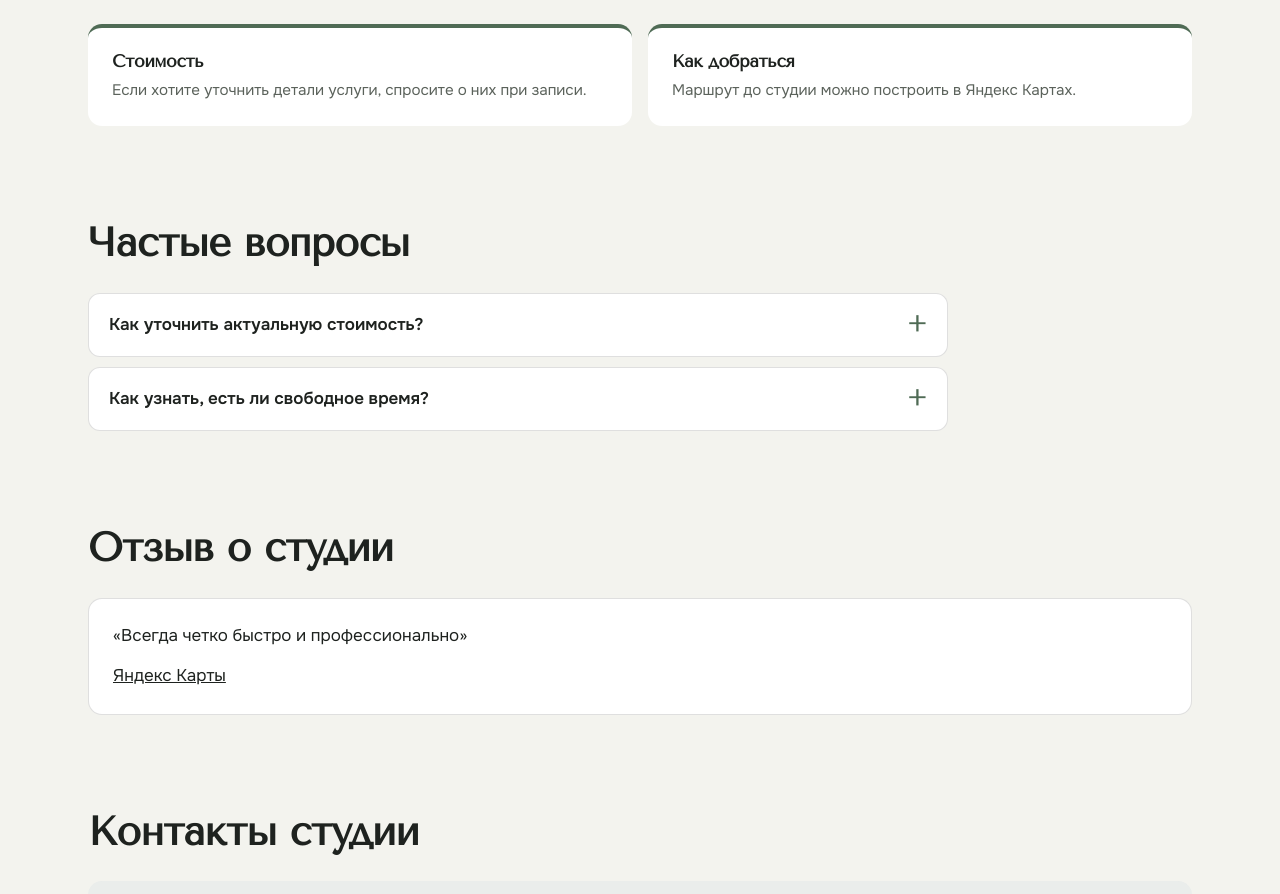
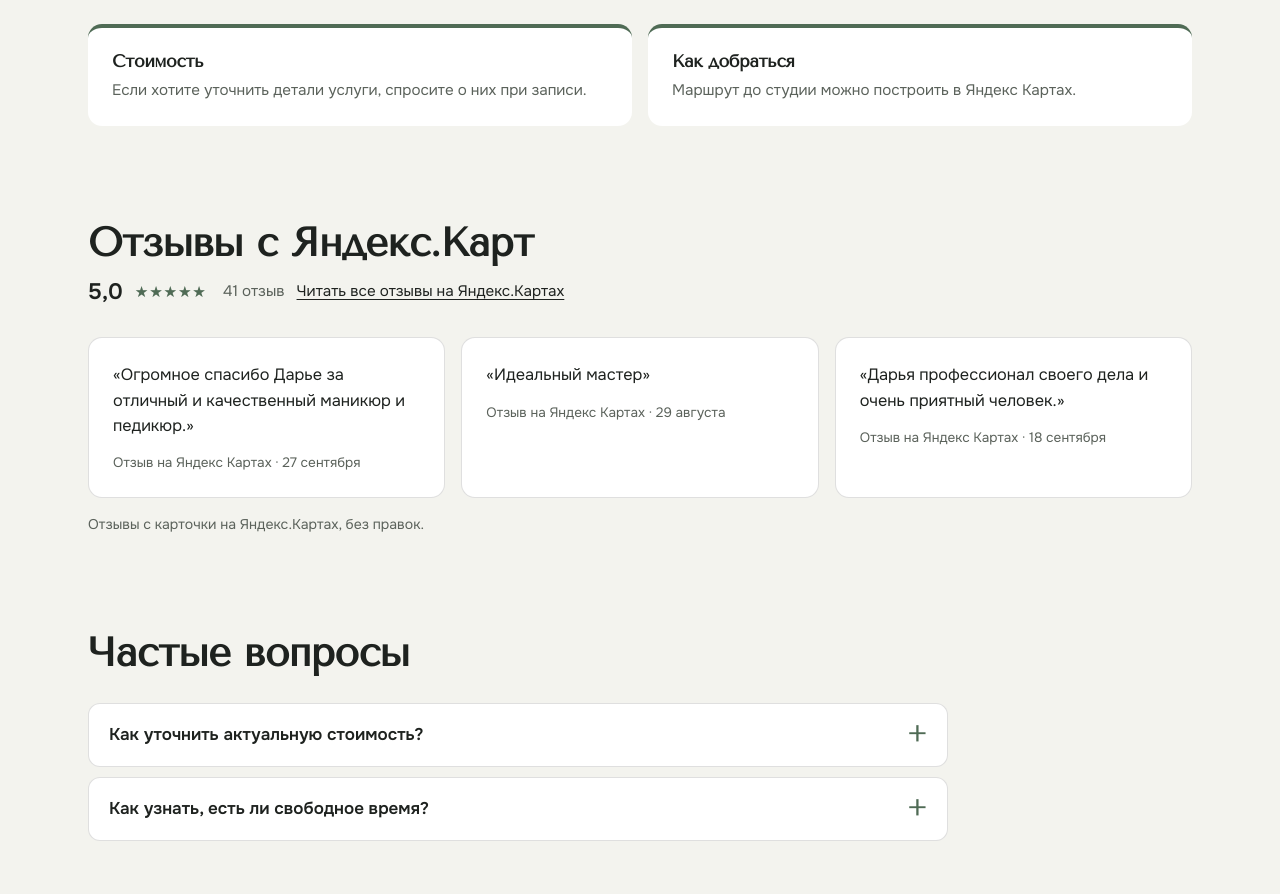
Before and after one commit to tuzir2022-creator/darya-elagina-nails-murmansk, a plain HTML site: page index.html in a window 1280 px wide. Shown: the part 2286-3180 px from the top of the page. Drawn offline with Linux system fonts and the light colour scheme.

Commit message:
Build studio demo with VS-06

```diff
--- a/index.html
+++ b/index.html
@@ -91,15 +91,21 @@
     </ul>
   </section>
 
-
+  <section class="s-section s-reveal">
+    <header class="s-section__head s-section__head--reviews"><h2>Отзывы с Яндекс.Карт</h2><p class="s-reviews__rating"><span class="s-reviews__num">5,0</span><span class="s-reviews__stars" style="--r: 5" aria-label="рейтинг 5,0 из 5"></span><span class="s-reviews__count">41 отзыв</span><a class="s-reviews__all" href="https://yandex.ru/maps/org/191500873635/reviews/" target="_blank" rel="noopener">Читать все отзывы на Яндекс.Картах</a></p></header>
+    <ul class="s-reviews">
+      <li><blockquote>«Огромное спасибо Дарье за отличный и качественный маникюр и педикюр.»</blockquote><p class="s-reviews__who">Отзыв на Яндекс Картах · 27 сентября</p></li>
+      <li><blockquote>«Идеальный мастер»</blockquote><p class="s-reviews__who">Отзыв на Яндекс Картах · 29 августа</p></li>
+      <li><blockquote>«Дарья профессионал своего дела и очень приятный человек.»</blockquote><p class="s-reviews__who">Отзыв на Яндекс Картах · 18 сентября</p></li>
+    </ul>
+    <p class="s-note">Отзывы с карточки на Яндекс.Картах, без правок.</p>
+  </section>
 
   <section class="s-section s-reveal">
     <header class="s-section__head"><h2>Частые вопросы</h2></header>
     <div class="s-faq"><details><summary>Как уточнить актуальную стоимость?</summary><p>Откройте карточку студии и уточните цену выбранной услуги при записи.</p></details><details><summary>Как узнать, есть ли свободное время?</summary><p>Откройте карточку студии на Яндекс Картах и воспользуйтесь указанным там каналом связи.</p></details></div>
   </section>
 
-  <section class="s-section s-reveal"><header class="s-section__head"><h2>Отзыв о студии</h2></header>
-  <ul class="s-reviews"><li><p>«Всегда четко быстро и профессионально»</p><a href="https://yandex.ru/maps/org/191500873635/reviews/">Яндекс Карты</a></li></ul></section>
   <section class="s-section s-final s-reveal" id="contacts">
     <header class="s-section__head"><h2>Контакты студии</h2></header>
     <div class="s-contacts">
```
